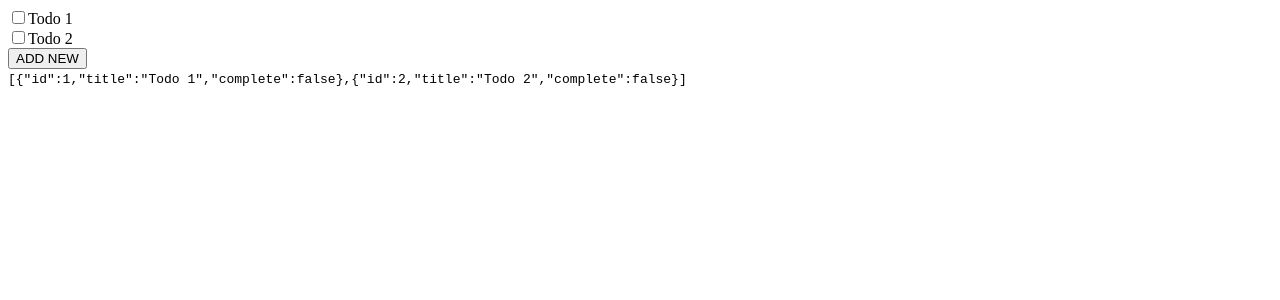
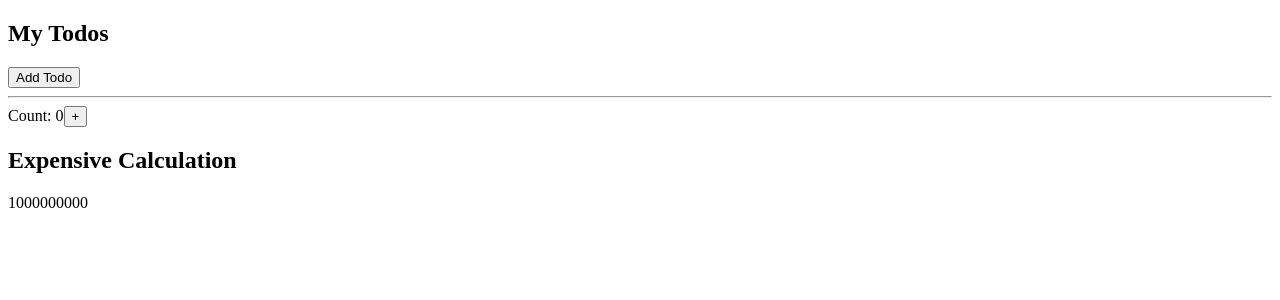
Before and after one commit to HabeebCycle/stunning-lessons, a React (Create React App) app: page / in a window 1280 px wide. Shown: the top 300 px of the page. Built offline with nearby package versions, Linux system fonts and the light colour scheme.

Commit message:
useCallback and useMemo Hooks

```diff
--- a/src/App.js
+++ b/src/App.js
@@ -1,10 +1,11 @@
 import React from "react";
-import CustomUseReducer2 from "./components/hooks/CustomUseReducer2";
+import CustomUseCallback from "./components/hooks/CustomUseCallback";
+import CustomUseMemo from "./components/hooks/CustomUseMemo";
 
 function App() {
   return (
     <div>
-      <CustomUseReducer2 />
+      <CustomUseMemo />
     </div>
   );
 }
--- /dev/null
+++ b/src/components/hooks/CustomUseCallback.jsx
@@ -0,0 +1,25 @@
+import React from "react";
+import { useState, useRef, memo } from "react";
+import TestCallback from "./TestCallback";
+
+const CustomUseCallback = () => {
+  const [count, setCount] = useState(0);
+  const [value, setValue] = useState("Rasheedat");
+
+  const changeValue = React.useCallback((val) => {
+    setValue(val);
+  }, []);
+
+  return (
+    <div>
+      <TestCallback value={value} changeValue={changeValue} />
+      <hr />
+      <p>Increment {count}</p>
+      <p>Value {value}</p>
+      <br />
+      <button onClick={() => setCount(count + 1)}>Increment</button>
+    </div>
+  );
+};
+
+export default CustomUseCallback;
--- /dev/null
+++ b/src/components/hooks/CustomUseMemo.jsx
@@ -0,0 +1,43 @@
+import React from "react";
+
+const CustomUseMemo = () => {
+  const [count, setCount] = React.useState(0);
+  const [todos, setTodos] = React.useState([]);
+  const calculation = React.useMemo(() => expensiveCalculation(count), [count]);
+
+  const increment = () => {
+    setCount((c) => c + 1);
+  };
+  const addTodo = () => {
+    setTodos((t) => [...t, "New Todo"]);
+  };
+
+  return (
+    <div>
+      <div>
+        <h2>My Todos</h2>
+        {todos.map((todo, index) => {
+          return <p key={index}>{todo}</p>;
+        })}
+        <button onClick={addTodo}>Add Todo</button>
+      </div>
+      <hr />
+      <div>
+        Count: {count}
+        <button onClick={increment}>+</button>
+        <h2>Expensive Calculation</h2>
+        {calculation}
+      </div>
+    </div>
+  );
+};
+
+const expensiveCalculation = (num) => {
+  console.log("Calculating...");
+  for (let i = 0; i < 1000000000; i++) {
+    num += 1;
+  }
+  return num;
+};
+
+export default CustomUseMemo;
--- /dev/null
+++ b/src/components/hooks/TestCallback.jsx
@@ -0,0 +1,21 @@
+import React, { useRef, memo } from "react";
+
+const TestCallback = ({ value, changeValue }) => {
+  const track = useRef(0);
+
+  React.useEffect(() => {
+    track.current = track.current + 1;
+  });
+
+  return (
+    <>
+      <p>Value {value}</p>
+      <br />
+      <p>Rerendered: {track.current}</p>
+      <br />
+      <button onClick={() => changeValue(`test ${value}`)}>Change Value</button>
+    </>
+  );
+};
+
+export default memo(TestCallback);
```
